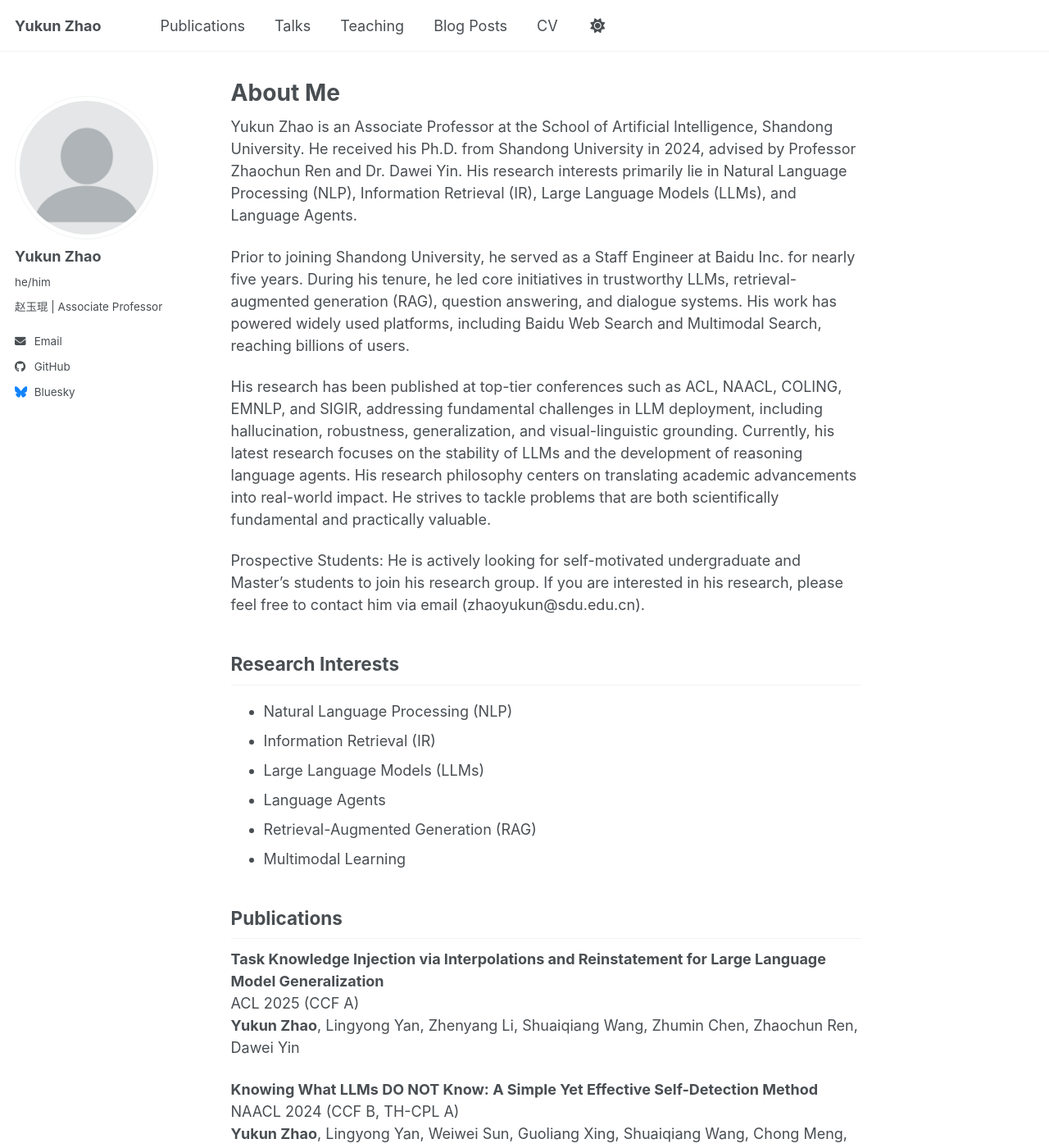
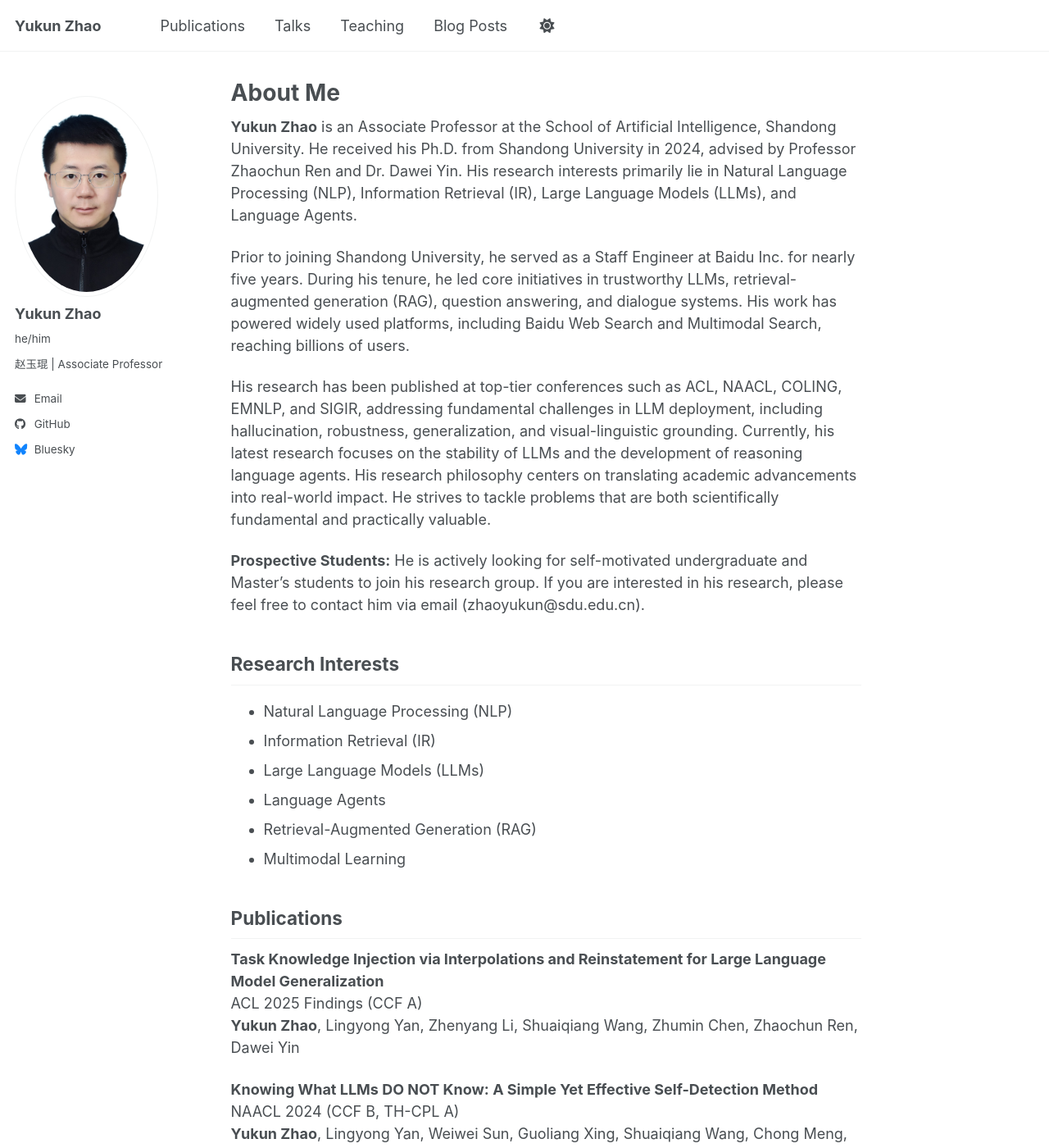
Before and after one commit to yukunZhao/yukunzhao.github.io, a Jekyll site: the page built from _pages/about.md, in a window 1280 px wide and 1400 px high. Shown: the whole window at 82% size. Built offline with Jekyll 4.4.1, drawn with Linux system fonts in a browser that asks for light colours; a script bundle is joined from its source files by our own code; library files that are not in the unit come from our copies; some of the changed text lies outside the part shown.

Commit message:
Update website: remove CV menu, add profile photo, format text, fix teaching template, add Google Scholar link

```diff
--- a/_data/navigation.yml
+++ b/_data/navigation.yml
@@ -19,6 +19,3 @@ main:
 
   - title: "Blog Posts"
     url: /year-archive/
-
-  - title: "CV"
-    url: /cv/
--- a/_layouts/single.html
+++ b/_layouts/single.html
@@ -35,7 +35,23 @@ layout: default
         {% endif %}
 
         {% if page.collection == 'teaching' %}
+          {% if page.type and page.venue %}
+          {% if page.type and page.venue %}
           <p> {{ page.type }}, <i>{{ page.venue }}</i>, {{ page.date | default: "1900-01-01" | date: "%Y" }} </p>
+          {% elsif page.type %}
+          <p> {{ page.type }}, {{ page.date | default: "1900-01-01" | date: "%Y" }} </p>
+          {% elsif page.venue %}
+          <p> <i>{{ page.venue }}</i>, {{ page.date | default: "1900-01-01" | date: "%Y" }} </p>
+          {% elsif page.date %}
+          <p> {{ page.date | default: "1900-01-01" | date: "%Y" }} </p>
+          {% endif %}
+          {% elsif page.type %}
+          <p> {{ page.type }}, {{ page.date | default: "1900-01-01" | date: "%Y" }} </p>
+          {% elsif page.venue %}
+          <p> <i>{{ page.venue }}</i>, {{ page.date | default: "1900-01-01" | date: "%Y" }} </p>
+          {% elsif page.date %}
+          <p> {{ page.date | default: "1900-01-01" | date: "%Y" }} </p>
+          {% endif %}
         {% elsif page.venue and page.date %}
           <p>Published in <i>{{ page.venue }}</i>, {{ page.date | default: "1900-01-01" | date: "%Y" }} </p>
         {% elsif page.date %}
--- a/_pages/about.md
+++ b/_pages/about.md
@@ -7,13 +7,13 @@ redirect_from:
   - /about.html
 ---
 
-Yukun Zhao is an Associate Professor at the School of Artificial Intelligence, Shandong University. He received his Ph.D. from Shandong University in 2024, advised by Professor Zhaochun Ren and Dr. Dawei Yin. His research interests primarily lie in Natural Language Processing (NLP), Information Retrieval (IR), Large Language Models (LLMs), and Language Agents.
+**Yukun Zhao** is an Associate Professor at the School of Artificial Intelligence, Shandong University. He received his Ph.D. from Shandong University in 2024, advised by Professor Zhaochun Ren and Dr. Dawei Yin. His research interests primarily lie in Natural Language Processing (NLP), Information Retrieval (IR), Large Language Models (LLMs), and Language Agents.
 
 Prior to joining Shandong University, he served as a Staff Engineer at Baidu Inc. for nearly five years. During his tenure, he led core initiatives in trustworthy LLMs, retrieval-augmented generation (RAG), question answering, and dialogue systems. His work has powered widely used platforms, including Baidu Web Search and Multimodal Search, reaching billions of users.
 
 His research has been published at top-tier conferences such as ACL, NAACL, COLING, EMNLP, and SIGIR, addressing fundamental challenges in LLM deployment, including hallucination, robustness, generalization, and visual-linguistic grounding. Currently, his latest research focuses on the stability of LLMs and the development of reasoning language agents. His research philosophy centers on translating academic advancements into real-world impact. He strives to tackle problems that are both scientifically fundamental and practically valuable.
 
-Prospective Students: He is actively looking for self-motivated undergraduate and Master's students to join his research group. If you are interested in his research, please feel free to contact him via email (zhaoyukun@sdu.edu.cn).
+**Prospective Students:** He is actively looking for self-motivated undergraduate and Master's students to join his research group. If you are interested in his research, please feel free to contact him via email (zhaoyukun@sdu.edu.cn).
 
 ## Research Interests
 
@@ -27,7 +27,7 @@ Prospective Students: He is actively looking for self-motivated undergraduate an
 ## Publications
 
 **Task Knowledge Injection via Interpolations and Reinstatement for Large Language Model Generalization**
-ACL 2025 (CCF A)
+ACL 2025 Findings (CCF A)
 **Yukun Zhao**, Lingyong Yan, Zhenyang Li, Shuaiqiang Wang, Zhumin Chen, Zhaochun Ren, Dawei Yin
 
 **Knowing What LLMs DO NOT Know: A Simple Yet Effective Self-Detection Method**
@@ -43,7 +43,7 @@ NAACL 2024 (CCF B, TH-CPL A)
 Dongsheng Zhu, Xunzhu Tang, Weidong Han, Jinghui Lu, **Yukun Zhao**, Guoliang Xing, Junfeng Wang, Dawei Yin
 
 **DiQAD: A Benchmark Dataset for Open-domain Dialogue Quality Assessment**
-EMNLP 2023 (CCF B, TH-CPL A)
+EMNLP 2023 Findings (CCF B, TH-CPL A)
 **Yukun Zhao**, Lingyong Yan, Weiwei Sun, Chong Meng, Shuaiqiang Wang, Zhicong Cheng, Zhaochun Ren, Dawei Yin
 
 **Feature-level Debiased Natural Language Understanding**
--- a/_pages/publications.html
+++ b/_pages/publications.html
@@ -7,6 +7,8 @@ author_profile: true
 
 {% include base_path %}
 
+**Full List:** [https://scholar.google.com/citations?user=7EI-gJAAAAAJ&hl=en](https://scholar.google.com/citations?user=7EI-gJAAAAAJ&hl=en)
+
 {% for post in site.publications reversed %}
   {% include archive-single.html %}
 {% endfor %}
```
Also changed, not shown: _includes/archive-single.html (+8 -0 lines), images/profile.png.
